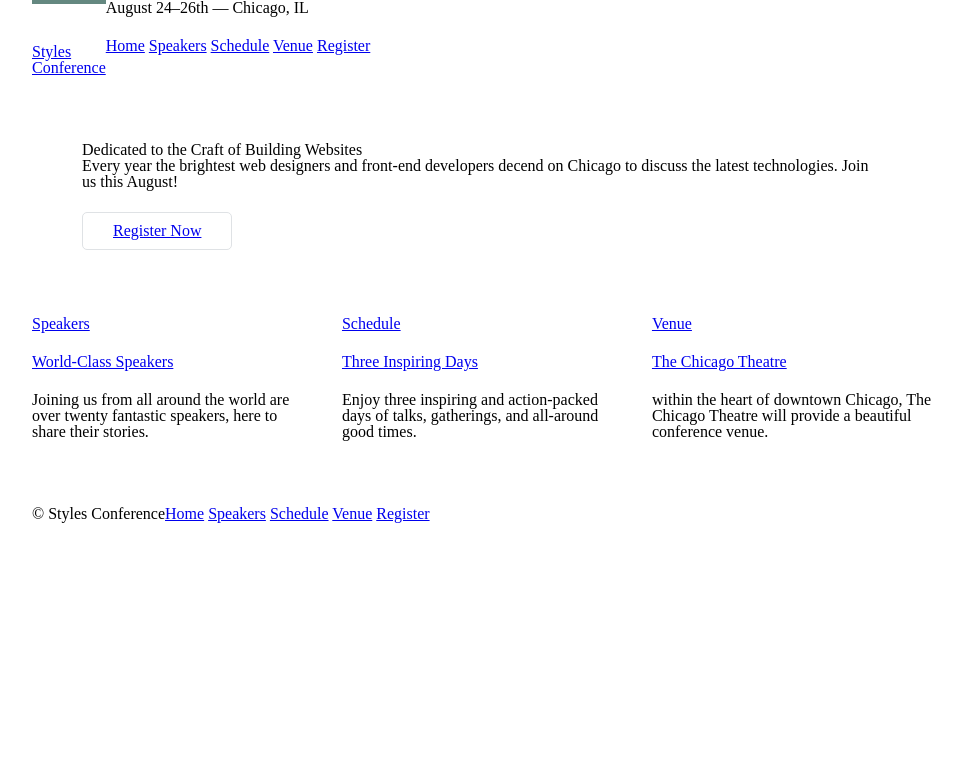
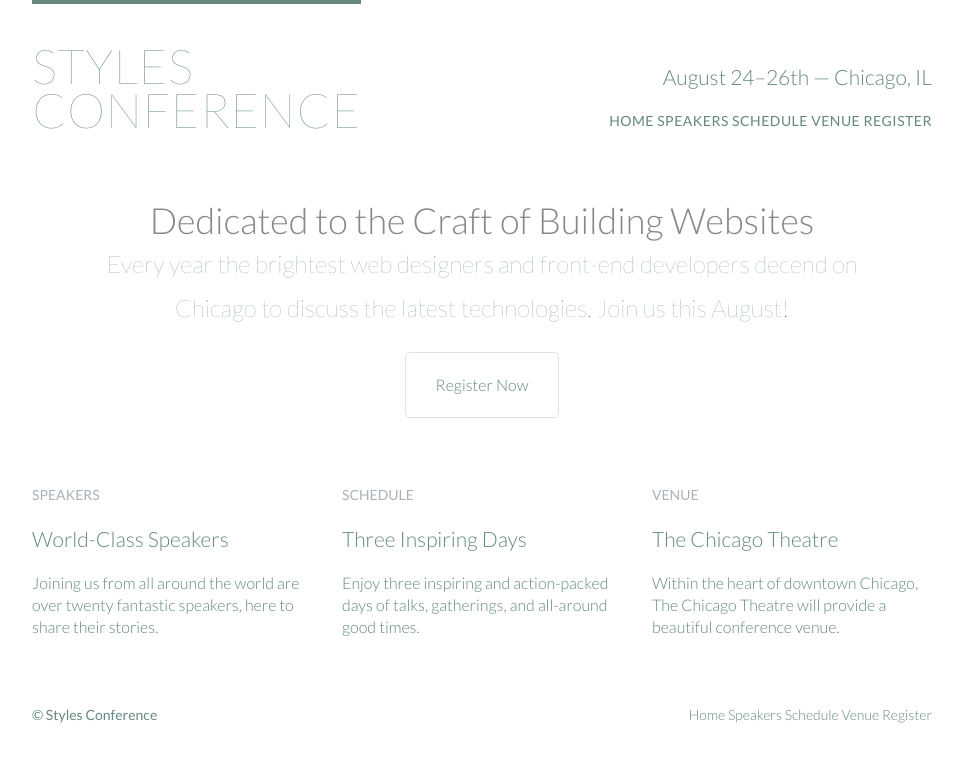
Before and after one commit to ArsAdamas/styles-conference, a plain HTML site: page index.html in a window 1280 px wide. Shown: the whole page, without its empty margins (158-1121 px from the left). Drawn offline with Linux system fonts and the light colour scheme.

Commit message:
Adding Updates from Lesson 6

```diff
--- a/assets/stylesheets/main.css
+++ b/assets/stylesheets/main.css
@@ -49,7 +49,25 @@ table {
 
 /*
   ========================================
+
+  Custom styles
+
+  ========================================
+*/
+
+body {
+  color: #888;
+  font: 300 16px/22px "Lato", "Open Sans", "Helvetica Neue", Helvetica, Arial, sans-serif;
+}
+
+
+
+
+/*
+  ========================================
+
   Grid
+
   ========================================
 */
 
@@ -72,14 +90,6 @@ table {
   padding-right: 30px;
 }
 
-/* Removing this corrects alignment error
-section {
-  display: inline-block;
-  margin: 0 1.5%;
-  width: 30%;
-}
-*/
-
 .col-1-3 {
   width: 33.33%;
 }
@@ -100,7 +110,9 @@ section {
   padding-right: 15px;
 }
 
-
+.teaser a:hover h3 {
+  color: #a9b2b9;
+}
 
 
 /*
@@ -137,6 +149,62 @@ section {
 
 h1, h3, h4, h5, p {
   margin-bottom: 22px;
+  color: #648880;
+}
+
+h1 {
+  font-size: 36px;
+  line-height: 44px;
+}
+
+h2 {
+  font-size: 24px;
+  line-height: 44px;
+}
+
+h3 {
+  font-size: 21px;
+}
+
+h4 {
+  font-size: 18px;
+}
+
+h5 {
+  color: #a9b2b9;
+  font-size: 14px;
+  font-weight: 400;
+  text-transform: uppercase;
+}
+
+strong {
+  font-weight: 400;
+}
+
+cite, em {
+  font-style: italic;
+}
+
+
+/*
+ ========================================
+
+ Links
+
+ ========================================
+*/
+
+a {
+  color: #648880;
+  text-decoration: none;
+}
+
+a:hover {
+  color: #a9b2b9;
+}
+
+p a {
+  border-bottom: 1px solid #dfe2e5;
 }
 
 
@@ -171,12 +239,26 @@ h1, h3, h4, h5, p {
 
 .logo {
   border-top: 4px solid #648880;
+  font-size: 48px;
+  font-weight: 100;
+  letter-spacing: .5px;
+  line-height: 44px;
   padding: 40px 0 22px 0;
   float: left;
+  text-transform: uppercase;
 }
 
+.tagline {
+  margin: 66px 0 22px 0;
+  text-align: right;
+}
 
-
+.primary-nav {
+  font-size: 14px;
+  font-weight: 400;
+  letter-spacing: .5px;
+  text-transform: uppercase;
+}
 /*
   ========================================
 
@@ -187,10 +269,13 @@ h1, h3, h4, h5, p {
 
 .primary-footer small{
   float: left;
+  font-weight: 400;
 }
 
 
 .primary-footer {
+  color: #648880;
+  font-size: 14px;
   padding-top: 44px;
   padding-bottom: 44px;
 }
@@ -198,10 +283,36 @@ h1, h3, h4, h5, p {
 
 /*
   ========================================
+
   Home
+
   ========================================
 */
 
 .hero {
+  line-height: 44px;
   padding: 22px 80px 66px 80px;
+  text-align: center;
 }
+
+.hero h2 {
+  font-size: 36px;
+}
+
+.hero p {
+  font-size: 24px;
+  font-weight: 100;
+}
+
+
+/*
+  ========================================
+
+  Navigation
+
+  ========================================
+*/
+
+.nav {
+  text-align: right;
+}
--- a/index.html
+++ b/index.html
@@ -5,6 +5,7 @@
 		<meta charset="utf-8">
 		<title>Styles Conference</title>
 		<link rel="stylesheet" href="assets/stylesheets/main.css">
+		<link href="https://fonts.googleapis.com/css?family=Lato:100,300,400" rel="stylesheet">
 	</head>
 
 	<body>
@@ -17,9 +18,9 @@
 				<a href="index.html">Styles <br> Conference</a>
 			</h1>
 
-			<h3>August 24&ndash;26th &mdash; Chicago, IL</h3>
+			<h3 class="tagline">August 24&ndash;26th &mdash; Chicago, IL</h3>
 
-			<nav>
+			<nav class="nav primary-nav">
 				<a href="index.html">Home</a>
 				<a href="speakers.html">Speakers</a>
 				<a href="schedule.html">Schedule</a>
@@ -47,7 +48,7 @@
 
 			<!-- Speakers -->
 
-			<section class="col-1-3">
+			<section class="teaser col-1-3">
 				<a href="speakers.html">
 					<h5>Speakers</h5>
 					<h3>World-Class Speakers</h3>
@@ -57,7 +58,7 @@
 
 			Schedule
 
-			--><section class="col-1-3">
+			--><section class="teaser col-1-3">
 				<a href="schedule.html">
 					<h5>Schedule</h5>
 					<h3>Three Inspiring Days</h3>
@@ -67,12 +68,12 @@
 
 			Venue
 
-			--><section class="col-1-3">
+			--><section class="teaser col-1-3">
 				<a href="venue.html">
 					<h5>Venue</h5>
 					<h3>The Chicago Theatre</h3>
 				</a>
-				<p>within the heart of downtown Chicago, The Chicago Theatre will provide a beautiful conference venue.</p>
+				<p>Within the heart of downtown Chicago, The Chicago Theatre will provide a beautiful conference venue.</p>
 			</section>
 
 		</section>
@@ -83,7 +84,7 @@
 
 			<small>&copy; Styles Conference</small>
 
-			<nav>
+			<nav class="nav">
 				<a href="index.html">Home</a>
 				<a href="speakers.html">Speakers</a>
 				<a href="schedule.html">Schedule</a>
```
Also changed, not shown: register.html (+4 -3 lines), schedule.html (+4 -3 lines), speakers.html (+4 -3 lines), venue.html (+4 -3 lines).
